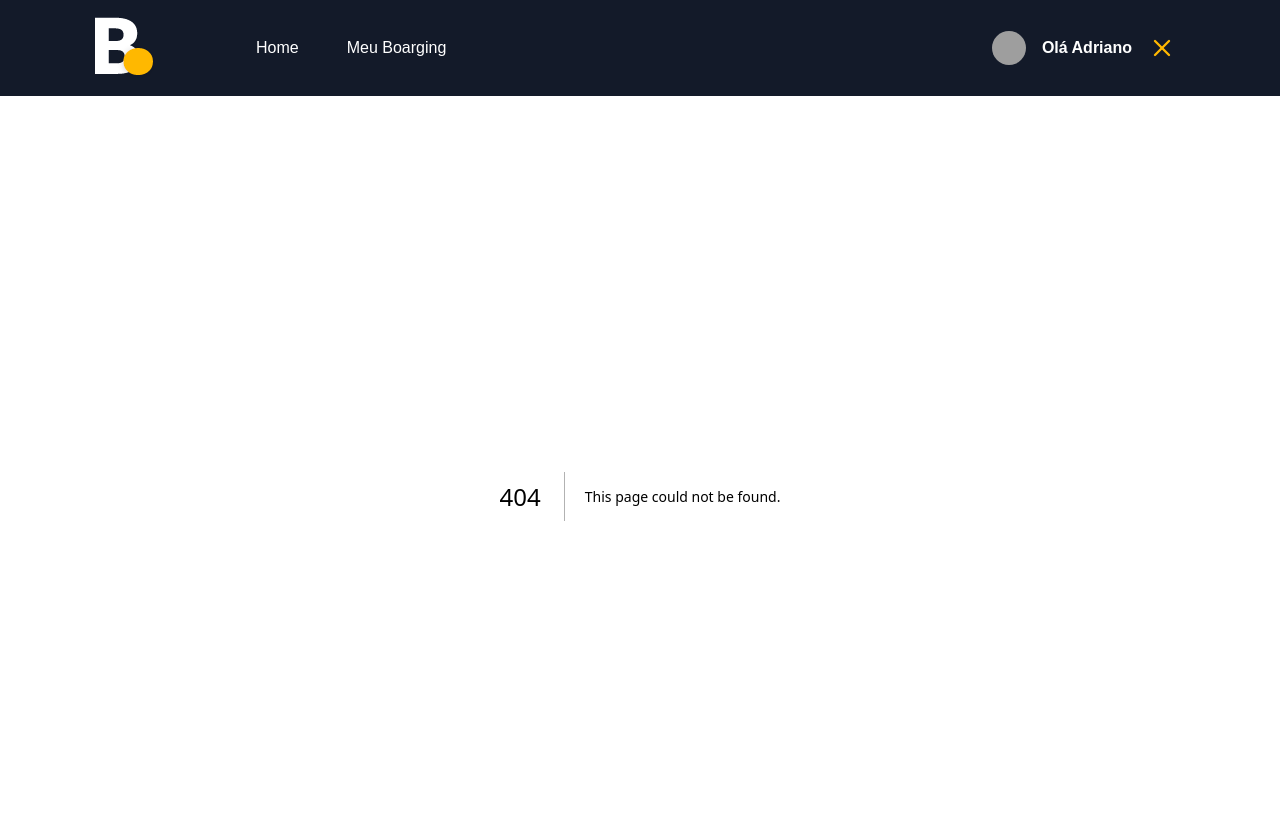
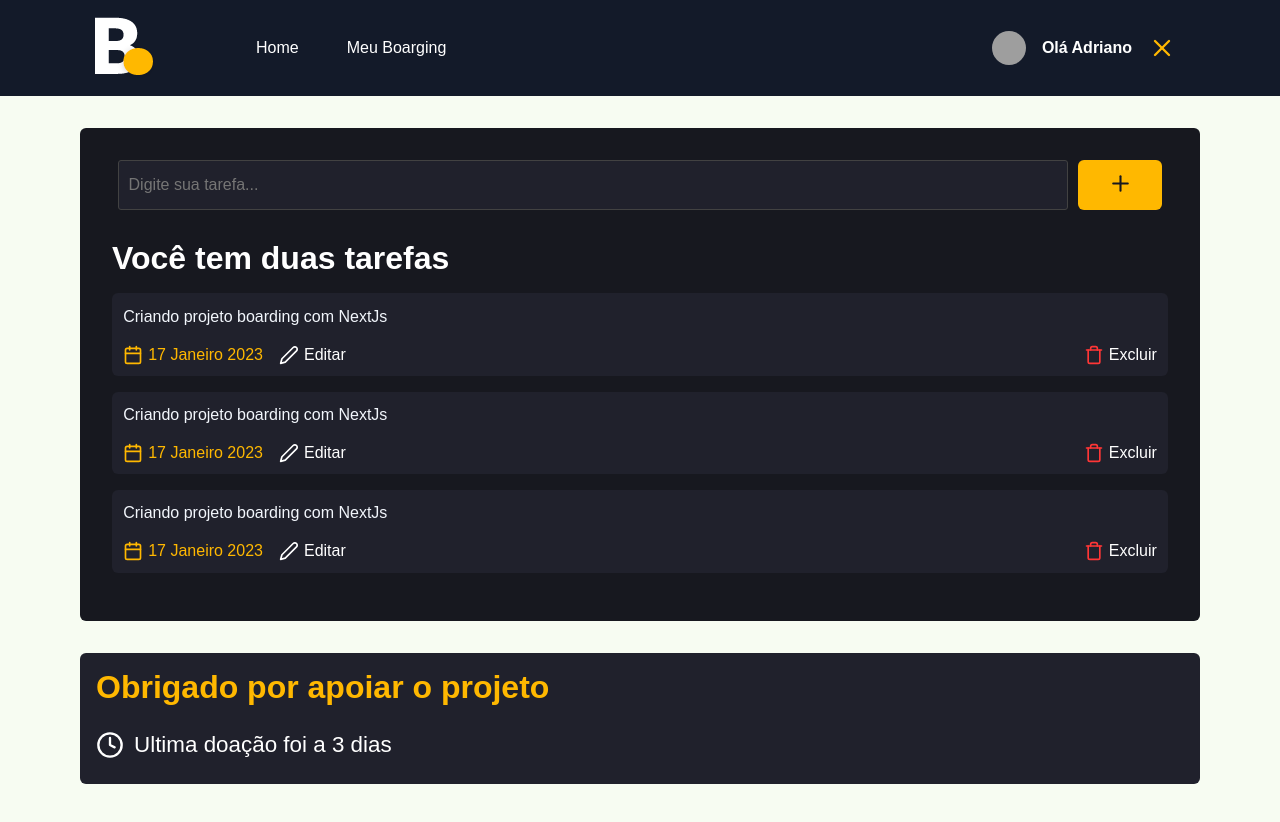
Before and after one commit to Adrianocros/ProjetoBoarding, a Next.js app: page /boarding in a window 1280 px wide. Before the commit this address had no page. Shown: the top 822 px of the page. After the commit the page ends 800 px from the top, so only its background shows below. Built offline with nearby package versions, Linux system fonts and the light colour scheme; grey boxes are pictures that could not be loaded.

Commit message:
Criando a tela Boarding

```diff
--- /dev/null
+++ b/src/pages/boarding/index.tsx
@@ -0,0 +1,101 @@
+import styles from './styles.module.scss';
+import  Head  from 'next/head';
+import {FiPlus, FiCalendar, FiEdit2, FiTrash, FiClock} from 'react-icons/fi';
+
+
+export default function Boarding(){
+    return(
+        <>
+        <Head>
+            <title>Boarding - Minhas Tarefas</title>
+        </Head>
+        <main className={styles.container}>
+           <form>
+            <input
+                type="text"
+                placeholder='Digite sua tarefa...'
+            />
+            <button type='submit'>
+                <FiPlus size={25} color="#17181f"/>
+            </button>
+           </form>
+           <h1>Você tem duas tarefas</h1>
+           <section>
+            <article className={styles.taskList}>
+                <p>Criando projeto boarding com NextJs</p>
+                <div className={styles.actions}>
+                    <div>
+                        <div>
+                            <FiCalendar size={20} color="#fFb800"/>
+                            <time>17 Janeiro 2023</time>
+                        </div>
+                        <button>
+                            <FiEdit2 size={20} color="#fff"/>
+                            <span>Editar</span>
+                        </button>
+                    </div>
+
+                    <button>
+                        <FiTrash size={20} color="#Ff3636"/>
+                        <span>Excluir</span>
+                    </button>
+                </div>
+            </article>
+            <article className={styles.taskList}>
+                <p>Criando projeto boarding com NextJs</p>
+                <div className={styles.actions}>
+                    <div>
+                        <div>
+                            <FiCalendar size={20} color="#fFb800"/>
+                            <time>17 Janeiro 2023</time>
+                        </div>
+                        <button>
+                            <FiEdit2 size={20} color="#fff"/>
+                            <span>Editar</span>
+                        </button>
+                    </div>
+
+                    <button>
+                        <FiTrash size={20} color="#Ff3636"/>
+                        <span>Excluir</span>
+                    </button>
+                </div>
+            </article>
+            <article className={styles.taskList}>
+                <p>Criando projeto boarding com NextJs</p>
+                <div className={styles.actions}>
+                    <div>
+                        <div>
+                            <FiCalendar size={20} color="#fFb800"/>
+                            <time>17 Janeiro 2023</time>
+                        </div>
+                        <button>
+                            <FiEdit2 size={20} color="#fff"/>
+                            <span>Editar</span>
+                        </button>
+                    </div>
+
+                    <button>
+                        <FiTrash size={20} color="#Ff3636"/>
+                        <span>Excluir</span>
+                    </button>
+                </div>
+            </article>
+           </section>
+        </main>
+
+        <div>
+
+            <div className={styles.vipContainer}>
+                <h3>Obrigado por apoiar o projeto</h3>
+                <div>
+                    <FiClock size={28} color="#fff"/>
+                    <time>
+                        Ultima doação foi a 3 dias
+                    </time>
+                </div>
+            </div>
+        </div>
+       </>
+    )
+}
--- /dev/null
+++ b/src/pages/boarding/styles.module.scss
@@ -0,0 +1,118 @@
+.container{
+    max-width: 1120px;
+    margin: 2rem auto;
+    padding: 2rem;
+    background-color: #17181f;
+    border-radius: 6px;
+
+    form{
+        display: flex;
+        justify-content: center;
+        align-items: center;
+
+        input{
+            width: 90%;
+            height: 50px;
+            background-color: #20212c;
+            border: 1px solid #424242;
+            border-radius: 3px;
+            padding: 3px 10px;
+            color: #fff;
+        }
+
+        button{
+            margin-left: 10px;
+            width: 8%;
+            height: 50px;
+            border: 0;
+            background-color: #ffb800;
+            border-radius: 6px;
+        }
+    }
+
+    h1{
+        color: #fff;
+        margin-top: 1.9rem;
+    }
+}
+
+.taskList{
+    background-color:#20212c ;
+    border-radius: 6px;
+    margin: 1rem 0;
+    padding:0.7rem;
+    border-radius: 6px;
+
+    p{
+        cursor: pointer;
+        color: #f2f6fc;
+        font-size: 1rem;
+        line-height: 150%;
+
+    }
+    .actions{
+        width: 100%;
+        display: flex;
+        flex-direction: row;
+        justify-content: space-between;
+        margin-top: 1rem;
+
+        div{
+            display: flex;
+            justify-content: center;
+            align-items: center;
+            time{
+                color: #ffb800;
+                margin-left: 5px;
+                margin-right: 1rem;
+            }
+        }
+        button{
+            background-color: transparent;
+            border: 0;
+            display: flex;
+            justify-content: center;
+            align-items: center;
+            transition: filter 0.2s;
+
+            button.hover{
+                filter:brightness(0.7);
+            }
+
+            &+button{
+                margin-left:10px ;
+            }
+            span{
+                margin-left: 5px;
+                color: #fff;
+                cursor: pointer;
+            }
+            span:hover{
+                filter: brightness(0.7);
+            }
+        }
+    }
+}
+
+.vipContainer{
+    max-width: 1120px;
+    margin: 1rem auto;
+    padding: 1rem;
+    background-color:#20212c ;
+    border-radius: 6px;
+    h3{
+        color: #ffb800;
+        font-size: 2rem;
+    }
+    div{
+        margin-top: 1rem;
+        display: flex;
+        align-items: center;
+
+        time{
+            color:#fff;
+            font-size: 1.4rem;
+            padding: 10px;
+        }
+    }
+}
```
